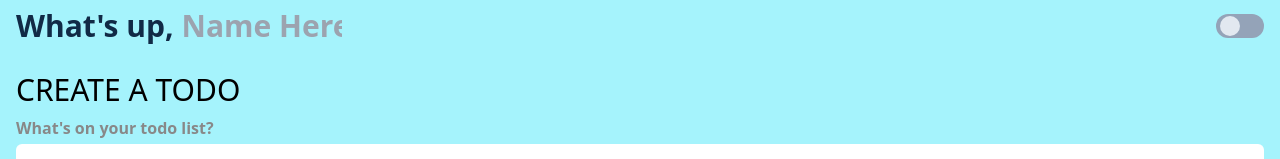
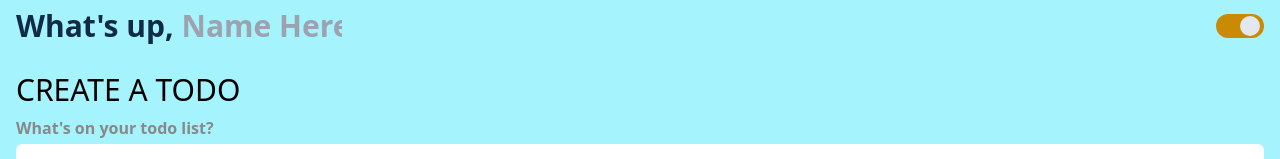
Before and after one commit to JohnCarloCanada/Todo-Form-REACT-JS, a React (Vite) app: page / in a window 1280 px wide. Shown: the top 159 px of the page. Built offline with nearby package versions, Linux system fonts and the light colour scheme.

Commit message:
Fixing Dark Mode

```diff
--- a/src/App.jsx
+++ b/src/App.jsx
@@ -6,8 +6,11 @@ import TodoList from "./components/TodoList";
 
 function App() {
   const [todos, setTodos] = useState(JSON.parse(localStorage.getItem("todos")) || []);
-  const [userName, SetUserName] = useState(localStorage.getItem("username") || "");
-  const [darkMode, setDarkMode] = useState(localStorage.getItem("darkMode") || "light");
+  const [userName, setUserName] = useState(localStorage.getItem("username") || "");
+  const [theme, setTheme] = useState(
+    () => localStorage.getItem("theme") || (window.matchMedia && window.matchMedia("(prefers-color-scheme: dark)").matches ? "dark" : "light")
+  );
+
   const [newTodos, setNewTodos] = useState("");
   const [category, setCategory] = useState("");
   const [filter, setFilter] = useState("all");
@@ -19,6 +22,15 @@ function App() {
     localStorage.setItem("username", userName);
     localStorage.setItem("todos", JSON.stringify(todos));
   }, [userName, todos]);
+
+  useEffect(() => {
+    localStorage.setItem("theme", theme);
+    if (localStorage.theme === "dark") {
+      document.documentElement.classList.add("dark");
+    } else {
+      document.documentElement.classList.remove("dark");
+    }
+  }, [theme]);
 
   const addTodos = () => {
     if (!newTodos || !category) return;
@@ -55,30 +67,13 @@ function App() {
     setEditTodo("");
   };
 
-  const onPageLoad = () => {
-    if (localStorage.theme === "dark" || (!("theme" in localStorage) && window.matchMedia("(prefers-color-scheme: dark)").matches)) {
-      document.documentElement.classList.add("dark");
-    } else {
-      document.documentElement.classList.remove("dark");
-    }
+  const toggleDarkMode = () => {
+    setTheme(theme === "dark" ? "light" : "dark");
   };
-
-  const toggleDarkMode = () => {
-    setDarkMode(darkMode === "dark" ? "light" : "dark");
-    if (darkMode === "dark") {
-      localStorage.theme = "dark";
-    } else if (darkMode === "light") {
-      localStorage.theme = "light";
-    } else {
-      localStorage.removeItem("theme");
-    }
-  };
-
-  onPageLoad();
 
   return (
     <main className="w-full min-h-screen bg-cyan-200 dark:bg-zinc-900 duration-500 ease py-2 px-4 pb-10">
-      <TodoHeader userName={userName} SetUserName={SetUserName} darkMode={darkMode} setDarkMode={setDarkMode} toggleDarkMode={toggleDarkMode} />
+      <TodoHeader userName={userName} setUserName={setUserName} toggleDarkMode={toggleDarkMode} theme={theme} />
       <TodoInput newTodos={newTodos} setNewTodos={setNewTodos} addTodos={addTodos} setCategory={setCategory} />
       <TodoList
         todos={todos.filter((todo) => (filter === "all" ? todo : todo.category.toLowerCase().includes(filter.toLowerCase())))}
--- a/src/components/TodoHeader.jsx
+++ b/src/components/TodoHeader.jsx
@@ -1,10 +1,6 @@
 import React, { useEffect } from "react";
 
-const TodoHeader = ({ userName, SetUserName, darkMode, setDarkMode, toggleDarkMode }) => {
-  useEffect(() => {
-    localStorage.setItem("darkMode", darkMode);
-  }, [darkMode]);
-
+const TodoHeader = ({ userName, setUserName, toggleDarkMode, theme }) => {
   return (
     <header className="w-full flex items-center justify-between ">
       <div className="flex flex-wrap">
@@ -14,14 +10,14 @@ const TodoHeader = ({ userName, SetUserName, darkMode, setDarkMode, toggleDarkMo
           type="text"
           placeholder="Name Here"
           value={userName}
-          onChange={(e) => SetUserName(e.target.value)}
+          onChange={(e) => setUserName(e.target.value)}
         />
       </div>
       <span
         className={
-          darkMode === "dark"
-            ? "cursor-pointer bg-slate-400 min-w-[48px] h-6 rounded-xl relative before:absolute before:w-5 before:h-5 before:rounded-full before:bg-slate-200 before:top-[50%] before:translate-y-[-50%] before:left-6 before:duration-500 before:ease"
-            : "cursor-pointer bg-slate-400  min-w-[48px] h-6 rounded-xl relative before:absolute before:w-5 before:h-5 before:rounded-full before:bg-slate-200 before:top-[50%] before:translate-y-[-50%] before:left-1 before:duration-500 before:ease"
+          theme === "dark"
+            ? "cursor-pointer bg-slate-400 dark:bg-[#082032] min-w-[48px] h-6 rounded-xl relative before:absolute before:w-5 before:h-5 before:rounded-full before:bg-slate-200 before:top-[50%] before:translate-y-[-50%] before:left-1 before:duration-500 before:ease"
+            : "cursor-pointer bg-yellow-600 min-w-[48px] h-6 rounded-xl relative before:absolute before:w-5 before:h-5 before:rounded-full before:bg-slate-200 before:top-[50%] before:translate-y-[-50%] before:left-6 before:duration-500 before:ease"
         }
         onClick={toggleDarkMode}
       ></span>
--- a/src/components/TodoListItem.jsx
+++ b/src/components/TodoListItem.jsx
@@ -12,7 +12,7 @@ const TodoListItem = ({ todo, handleCheck, handleDelete, modalOpen, setModalOpen
     >
       <input className="w-10 h-10 cursor-pointer peer" type="checkbox" checked={todo.completed} onChange={() => handleCheck(todo.id)} />
       <input
-        className="w-full h-10 border-none outline-none font-semibold text-xl peer-checked:line-through"
+        className="w-full h-10 border-none outline-none font-semibold text-sm sm:text-xl peer-checked:line-through"
         type="text"
         value={todo.todo}
         readOnly
```
